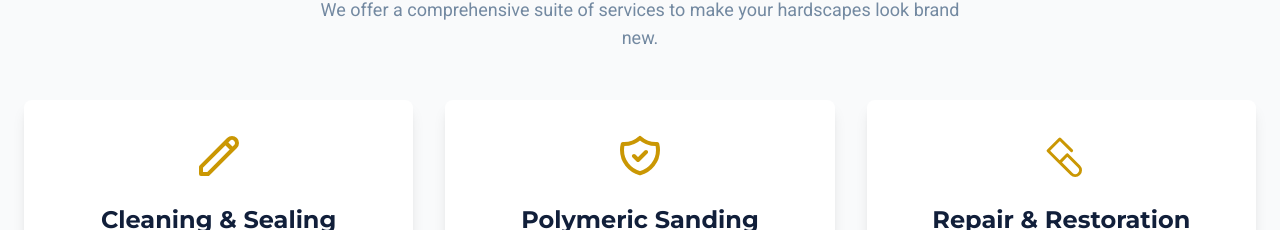
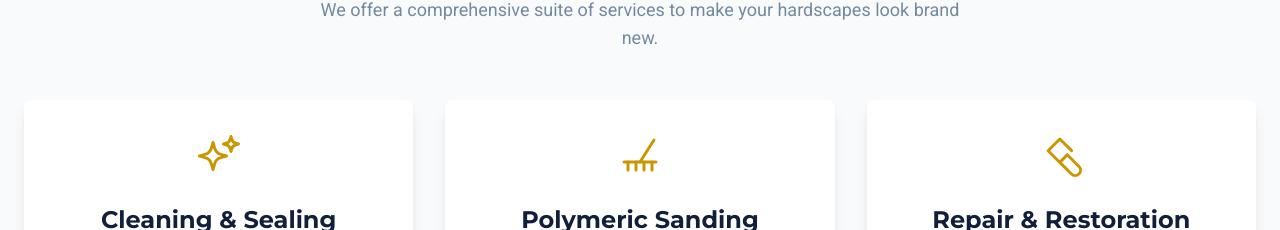
Before and after one commit to kjmagill/golden-paver, a React (Vite) app: page / in a window 1280 px wide. Shown: the part 880-1110 px from the top of the page. Built offline with nearby package versions, Linux system fonts and the light colour scheme.

Commit message:
feat(services): Update icons to improve clarity
Replaces outdated SVG icons with more descriptive ones for services like cleaning and sanding. This enhances the visual representation of the company's offerings.

```diff
--- a/components/Services.tsx
+++ b/components/Services.tsx
@@ -1,38 +1,47 @@
 import React from 'react';
 import FadeIn from './FadeIn';
 
-const BrushIcon = () => (
-    <svg xmlns="http://www.w3.org/2000/svg" className="h-12 w-12 text-brand-gold" fill="none" viewBox="0 0 24 24" stroke="currentColor" strokeWidth={2} aria-hidden="true">
-        <path strokeLinecap="round" strokeLinejoin="round" d="M15.232 5.232l3.536 3.536m-2.036-5.036a2.5 2.5 0 113.536 3.536L6.5 21.036H3v-3.572L16.732 3.732z" />
+// NEW: A "Sparkles" icon to represent a clean, "like-new" finish.
+const CleaningIcon = () => (
+    <svg xmlns="http://www.w3.org/2000/svg" className="h-12 w-12 text-brand-gold" fill="none" viewBox="0 0 24 24" stroke="currentColor" strokeWidth={1.5} aria-hidden="true">
+      <path strokeLinecap="round" strokeLinejoin="round" d="M9.813 15.904L9 18.75l-.813-2.846a4.5 4.5 0 00-3.09-3.09L2.25 12l2.846-.813a4.5 4.5 0 003.09-3.09L9 5.25l.813 2.846a4.5 4.5 0 003.09 3.09L15.75 12l-2.846.813a4.5 4.5 0 00-3.09 3.09zM18.259 8.715L18 9.75l-.259-1.035a3.375 3.375 0 00-2.455-2.456L14.25 6l1.036-.259a3.375 3.375 0 002.455-2.456L18 2.25l.259 1.035a3.375 3.375 0 002.456 2.456L21.75 6l-1.035.259a3.375 3.375 0 00-2.456 2.456z" />
     </svg>
 );
 
-const ShieldCheckIcon = () => (
-    <svg xmlns="http://www.w3.org/2000/svg" className="h-12 w-12 text-brand-gold" fill="none" viewBox="0 0 24 24" stroke="currentColor" strokeWidth={2} aria-hidden="true">
-        <path strokeLinecap="round" strokeLinejoin="round" d="M9 12l2 2 4-4m5.618-4.016A11.955 11.955 0 0112 2.944a11.955 11.955 0 01-8.618 3.04A12.02 12.02 0 003 9c0 5.591 3.824 10.29 9 11.622 5.176-1.332 9-6.03 9-11.622 0-1.042-.133-2.052-.382-3.016z" />
+// NEW: A simplified icon of a push brush to represent the Polymeric Sanding process.
+const SandingIcon = () => (
+    <svg xmlns="http://www.w3.org/2000/svg" className="h-12 w-12 text-brand-gold" fill="none" viewBox="0 0 24 24" stroke="currentColor" strokeWidth={1.5} aria-hidden="true">
+        {/* Brush Head */}
+        <path strokeLinecap="round" strokeLinejoin="round" d="M4 15h16" />
+        {/* Handle */}
+        <path strokeLinecap="round" strokeLinejoin="round" d="M12 15l7-11" />
+        {/* Bristles */}
+        <path strokeLinecap="round" strokeLinejoin="round" d="M6 15v4m4-4v4m4-4v4m4-4v4" />
     </svg>
 );
 
-const RepairIcon = () => (
+
+// This icon cleverly represents a paver extractor, a tool specific to paver repair.
+const PaverExtractorIcon = () => (
     <svg xmlns="http://www.w3.org/2000/svg" className="h-12 w-12 text-brand-gold" fill="none" viewBox="0 0 24 24" stroke="currentColor" strokeWidth={1.5} aria-hidden="true">
-      <path strokeLinecap="round" strokeLinejoin="round" d="M11.42 15.17 17.25 21A2.652 2.652 0 0 0 21 17.25l-5.87-5.87m0 0L11.42 15.17m5.87-5.87L11.42 3.5l-5.87 5.87m5.87 5.87-5.87-5.87" />
+      <path strokeLinecap="round" strokeLinejoin="round" d="M11.42 15.17L17.25 21A2.652 2.652 0 0021 17.25l-5.87-5.87m0 0L11.42 15.17m5.87-5.87L11.42 3.5l-5.87 5.87m5.87 5.87-5.87-5.87" />
     </svg>
 );
 
 
 const services = [
   {
-    icon: <BrushIcon />,
+    icon: <CleaningIcon />,
     title: 'Cleaning & Sealing',
     description: 'Deep cleaning to remove dirt, grime, and stains, followed by a high-quality sealant to protect and enhance your pavers.'
   },
   {
-    icon: <ShieldCheckIcon />,
+    icon: <SandingIcon />,
     title: 'Polymeric Sanding',
     description: 'We replace old joint sand with new polymeric sand to prevent weed growth, resist erosion, and lock your pavers in place.'
   },
   {
-    icon: <RepairIcon />,
+    icon: <PaverExtractorIcon />,
     title: 'Repair & Restoration',
     description: 'Lifting and re-leveling sunken pavers, replacing broken ones, and restoring the structural integrity of your pavement.'
   },
```
